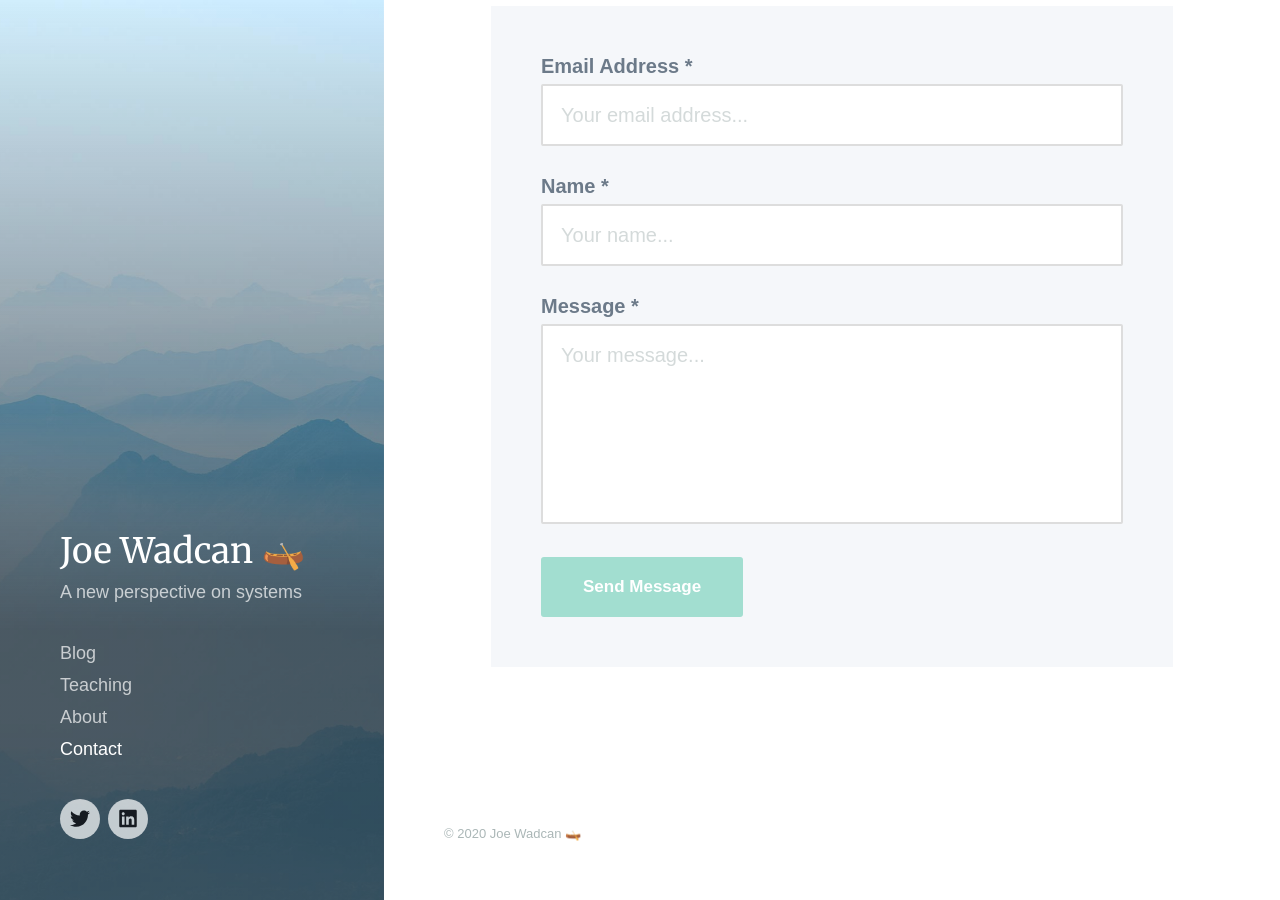
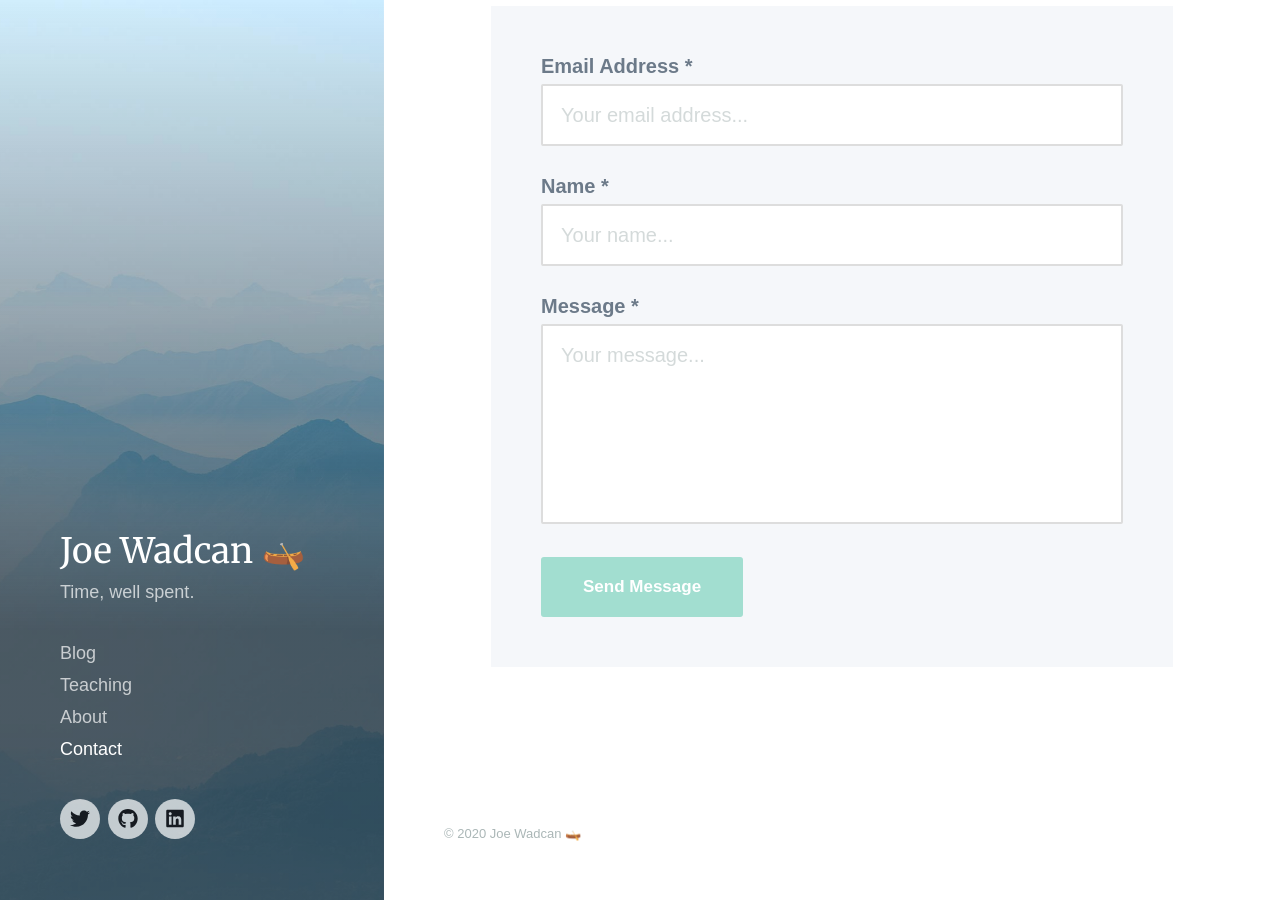
Before and after one commit to joewadcan/joewadcan.github.io, a Jekyll site: the page built from _pages/contact.md, in a window 1280 px wide and 900 px high, scrolled down 282 px. Built offline with Jekyll 4.4.1, drawn with Linux system fonts in a browser that asks for light colours; nearby versions of some CDN libraries; some web fonts are replaced; some of the changed lines change nothing that is shown.

Commit message:
tiny edits

```diff
--- a/_data/settings.yml
+++ b/_data/settings.yml
@@ -1,6 +1,6 @@
 basic_settings:
   site_title: Joe Wadcan 🛶
-  site_tagline: A new perspective on systems
+  site_tagline: Time, well spent.
   favicon_image: https://emojipedia-us.s3.dualstack.us-west-1.amazonaws.com/thumbs/120/apple/198/canoe_1f6f6.png
 
 header_settings:
@@ -25,7 +25,7 @@ grid_settings:
 contact_settings:
   form_action: 'https://formspree.io/joe@wadcan.com'
   confirmation_url: '/thanks'
-  email_subject: 'Contact form submission'
+  email_subject: 'Someone wants to gab!'
   send_button_text: 'Send Message'
 
 social_settings:
@@ -46,7 +46,7 @@ social_settings:
   dribbble_url: ''
   behance_url: ''
   deviantart_url: ''
-  github_url: ''
+  github_url: 'https://github.com/joewadcan'
   reddit_url: ''
   flickr_url: ''
   etsy_url: ''
```
Also changed, not shown: 4 other files.
